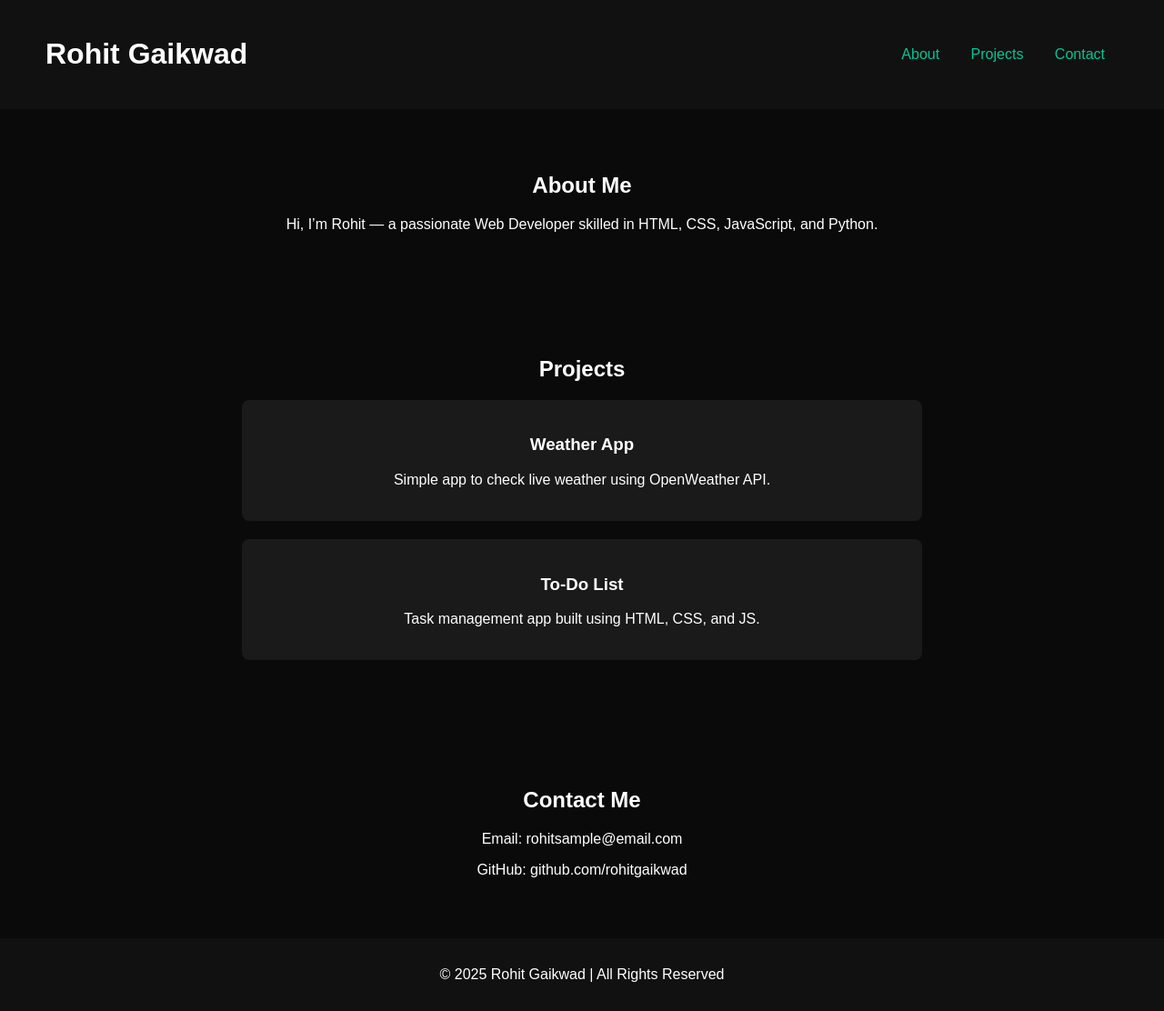
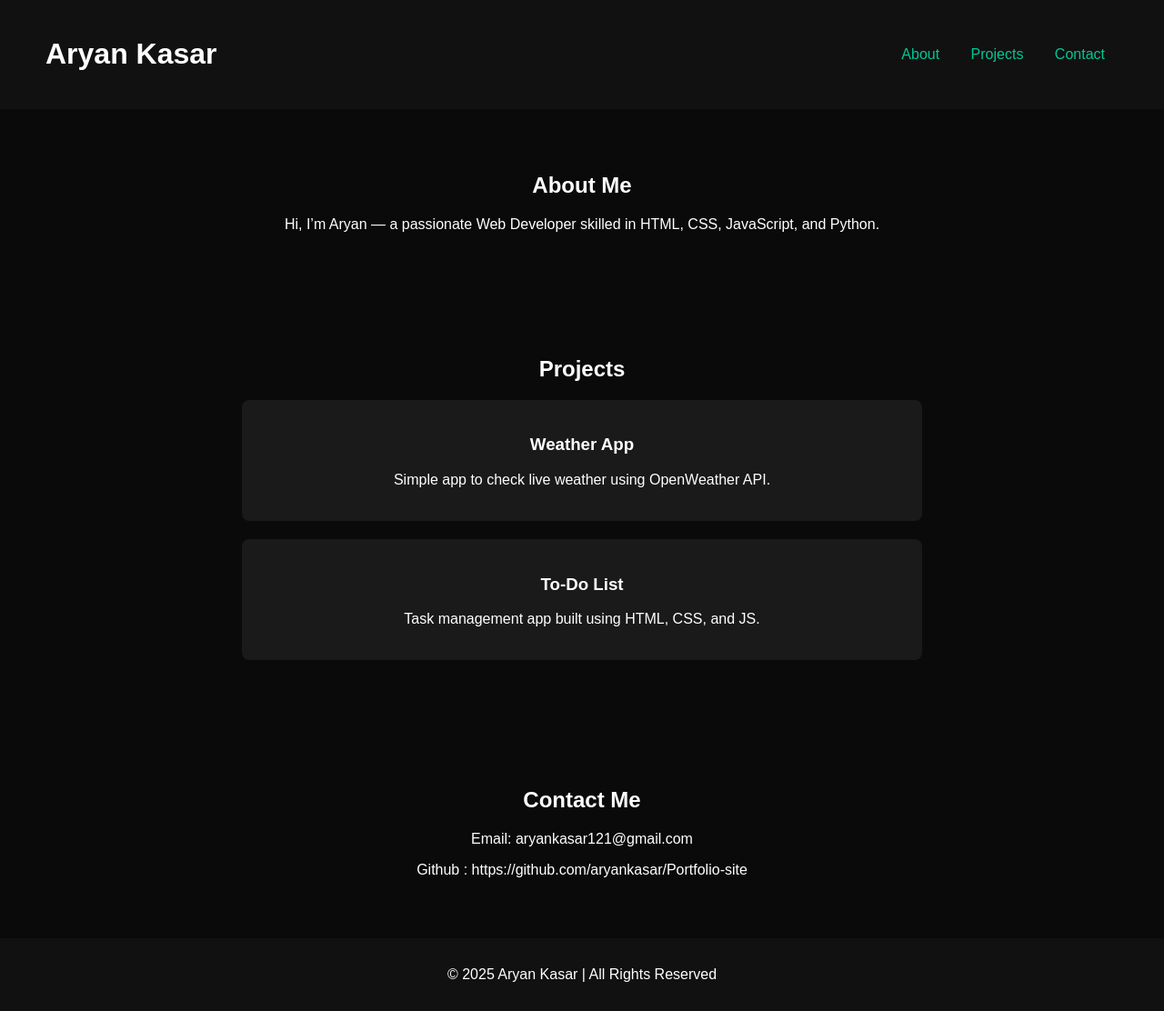
Before and after one commit to aryankasar/Portfolio-site, a plain HTML site: page index.html in a window 1280 px wide. Shown: the whole page at 91% size. Drawn offline with Linux system fonts and the light colour scheme.

Commit message:
Update index.html

```diff
--- a/index.html
+++ b/index.html
@@ -8,7 +8,7 @@
 </head>
 <body>
   <header>
-    <h1>Rohit Gaikwad</h1>
+    <h1>Aryan Kasar</h1>
     <nav>
       <a href="#about">About</a>
       <a href="#projects">Projects</a>
@@ -18,7 +18,7 @@
 
   <section id="about">
     <h2>About Me</h2>
-    <p>Hi, I’m Rohit — a passionate Web Developer skilled in HTML, CSS, JavaScript, and Python.</p>
+    <p>Hi, I’m Aryan — a passionate Web Developer skilled in HTML, CSS, JavaScript, and Python.</p>
   </section>
 
   <section id="projects">
@@ -35,12 +35,12 @@
 
   <section id="contact">
     <h2>Contact Me</h2>
-    <p>Email: rohitsample@email.com</p>
-    <p>GitHub: github.com/rohitgaikwad</p>
+    <p>Email: aryankasar121@gmail.com</p>
+    <p>Github : https://github.com/aryankasar/Portfolio-site</p>
   </section>
 
   <footer>
-    <p>© 2025 Rohit Gaikwad | All Rights Reserved</p>
+    <p>© 2025 Aryan Kasar | All Rights Reserved</p>
   </footer>
 
   <script src="script.js"></script>
```
